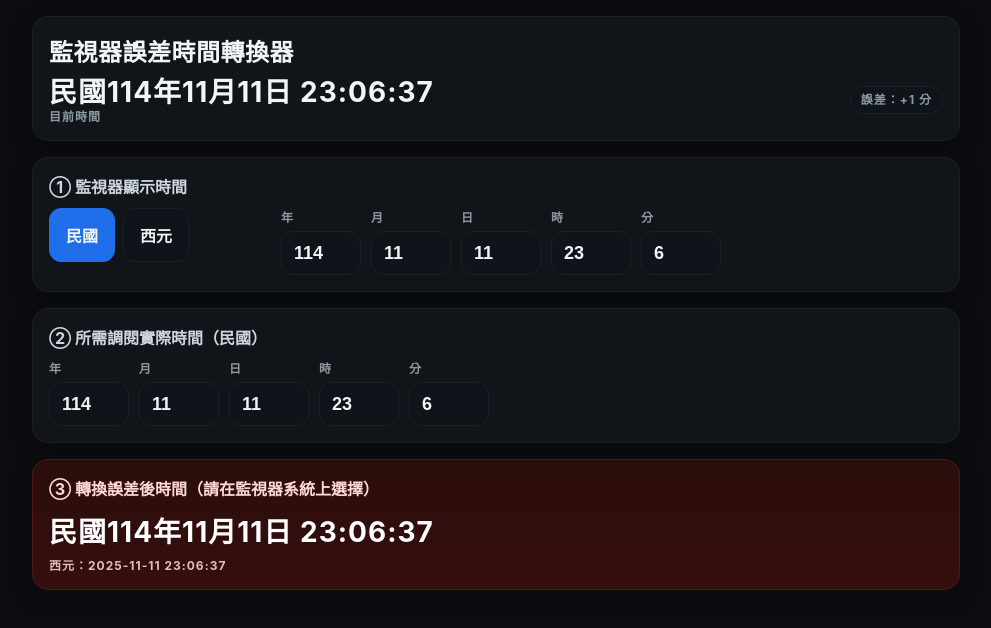
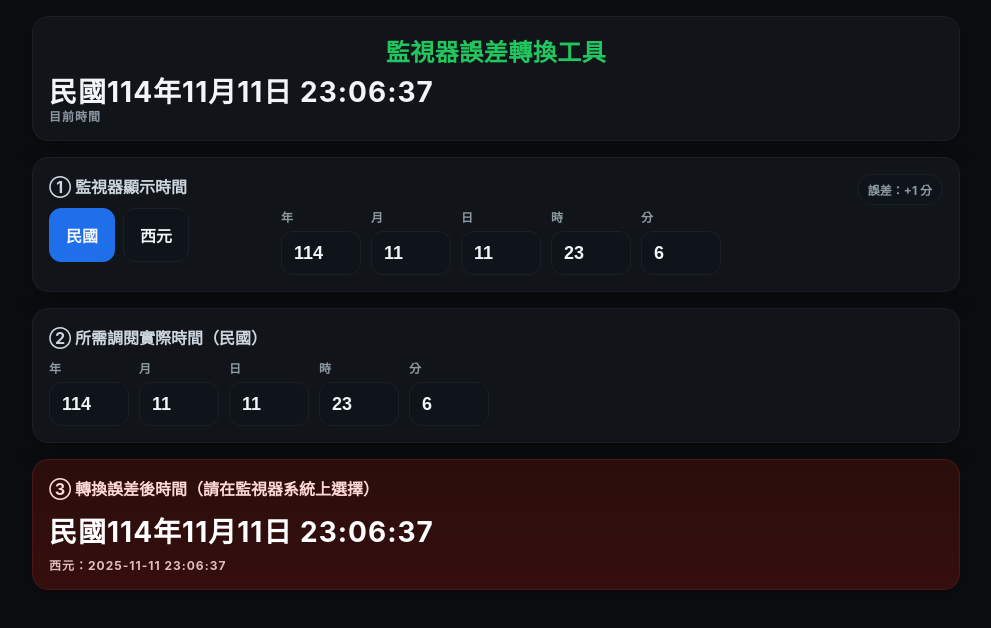
Before and after one commit to sj96785/cctv-time-diff-pwa, a plain HTML site: page index.html in a window 1280 px wide. Shown: the whole page, without its empty margins (144-1135 px from the left). Drawn offline with Linux system fonts and the light colour scheme.

Commit message:
Add files via upload

```diff
--- a/index.html
+++ b/index.html
@@ -3,7 +3,7 @@
 <head>
 <meta charset="utf-8">
 <meta name="viewport" content="width=device-width, initial-scale=1, viewport-fit=cover">
-<title>監視器誤差時間轉換器</title>
+<title>監視器誤差轉換工具</title>
 <link rel="manifest" href="./manifest.webmanifest">
 <meta name="theme-color" content="#0b0d10">
 <meta name="apple-mobile-web-app-capable" content="yes">
@@ -17,6 +17,7 @@
     --accent:#1f6feb;
     --danger:#b3261e;
     --panel:#11151a;
+    --green:#22c55e;
     --edge:#1b2026;
   }
   *{box-sizing:border-box}
@@ -31,14 +32,14 @@
     -moz-osx-font-smoothing:grayscale;
   }
   .wrap{max-width:960px;margin:0 auto;padding:16px;display:flex;flex-direction:column;gap:16px}
-  .card{
+  .card{position:relative;
     background:var(--panel);
     border:1px solid var(--edge);
     border-radius:16px;
     padding:16px;
     box-shadow:0 6px 24px rgba(0,0,0,.25);
   }
-  h1{margin:0 0 8px 0;font-size:24px;letter-spacing:.5px}
+  h1{margin:0 0 8px 0;font-size:24px;letter-spacing:.5px;text-align:center;color:var(--green);}
   .clock{
     font-size:28px;line-height:1.2;letter-spacing:1px;
     display:flex;justify-content:space-between;align-items:center;gap:12px;
@@ -84,23 +85,26 @@
     border:1px solid var(--edge);background:#0f141a;border-radius:999px;padding:6px 10px;font-size:12px;color:var(--muted)
   }
   .danger{color:#ffd7d4}
+
+  .pill.corner{position:absolute; top:16px; right:16px;}
 </style>
 </head>
 <body>
 <div class="wrap">
   <div class="card">
-    <h1>監視器誤差時間轉換器</h1>
+    <h1>監視器誤差轉換工具</h1>
     <div class="clock" id="liveClock">
       <div>
         <div id="liveRoc" aria-live="polite">民國114年01月01日 00:00:00</div>
         <div class="sub">目前時間</div>
       </div>
-      <div class="pill" id="offsetInfo">誤差：-- 分</div>
+
     </div>
   </div>
 
   <div class="card">
     <div class="group-title">① 監視器顯示時間</div>
+    <div class="pill corner" id="offsetInfo">誤差：-- 分</div>
     <div class="grid">
       <div class="toggle">
         <button id="modeRoc" class="btn" aria-pressed="true">民國</button>
```
Also changed, not shown: icons/icon-192.png (added), icons/icon-512.png (added).
